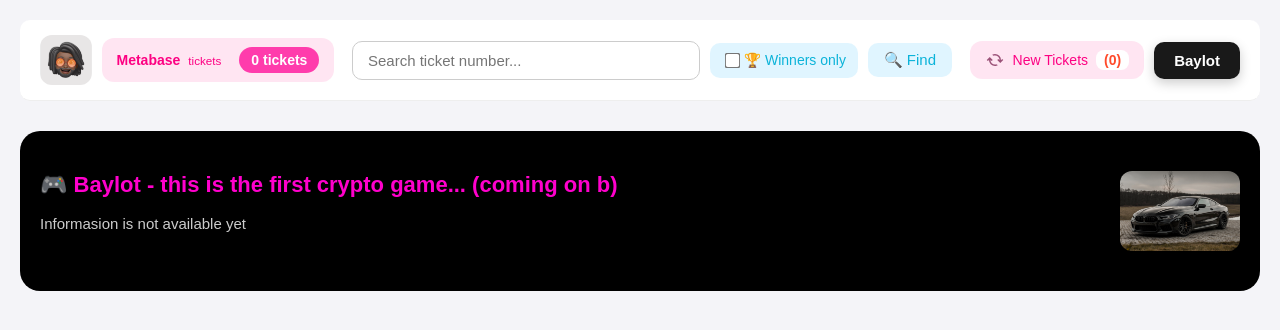
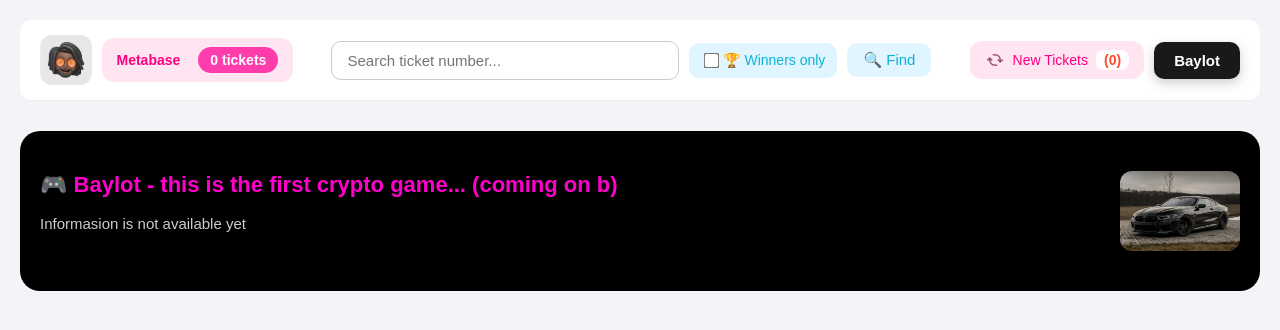
Before and after one commit to karom-ia/baylot, a FastAPI app: page / in a window 1280 px wide. Shown: the top 330 px of the page. Run offline with FastAPI, Linux system fonts and the light colour scheme.

Commit message:
Change button

```diff
--- a/templates/all_tickets.html
+++ b/templates/all_tickets.html
@@ -681,7 +681,6 @@ input.shake {
       <img src="/static/images/baylot-main-logo.png" alt="Logo" style="height: 50px; border-radius: 12px;">
       <button id="newTicketsBtn" class="new-tickets-button" onclick="location.reload()" class="header-title interactive-title">
   <strong>Metabase</strong>
-  <small>tickets</small>
 </a>
       <div class="header-tag" id="ticket-count-display">{{ tickets|length }} tickets</div>
     </div>
```
